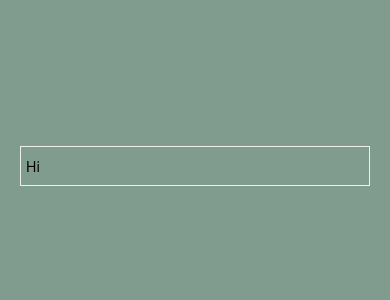
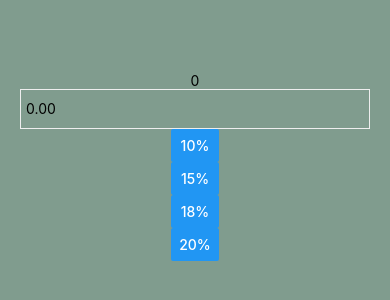
Before and after one commit to rebeccahongsf/react-tipcalc, a React Native app: screen / in a window 390 px wide. Shown: the part 256-556 px from the top of the page. Built offline with nearby package versions, Linux system fonts and the light colour scheme.

Commit message:
Add Tip Button

```diff
--- a/App.js
+++ b/App.js
@@ -1,5 +1,10 @@
 import React from 'react';
-import { StyleSheet, Text, View, TextInput } from 'react-native';
+import {  Button,
+          StyleSheet,
+          Text,
+          View,
+          TextInput
+        } from 'react-native';
 
 import Hello from './Hello';
 
@@ -7,17 +12,47 @@ export default class App extends React.Component {
   constructor() {
     super();
     this.state = {
-      inputValue: 'Hi',
+      inputValue: '',
     }
   };
 
   render() {
+    let tip = 0.00;
+    if(this.state.inputValue) {
+      tip = parseFloat(this.state.inputValue * this.state.tip)
+      tip = (Math.round(tip * 100)/100).toFixed(2);
+    }
     return (
       <View style={styles.container}>
+        <Text>
+          {tip}
+          {this.state.tip}
+        </Text>
         <TextInput
           value={this.state.inputValue}
           style={styles.input}
+          keyboardType='numeric'
+          placeholder='0.00'
+          onChangeText={(text) => this.setState({inputValue: text})}
         />
+        <View>
+          <Button
+            title="10%"
+            onPress={() => this.setState({tip : 0.1})}
+          />
+          <Button
+            title="15%"
+            onPress={() => this.setState({tip : 0.15})}
+          />
+          <Button
+            title="18%"
+            onPress={() => this.setState({tip : 0.18})}
+          />
+          <Button
+            title="20%"
+            onPress={() => this.setState({tip : 0.2})}
+          />
+        </View>
       </View>
     );
   }
```
